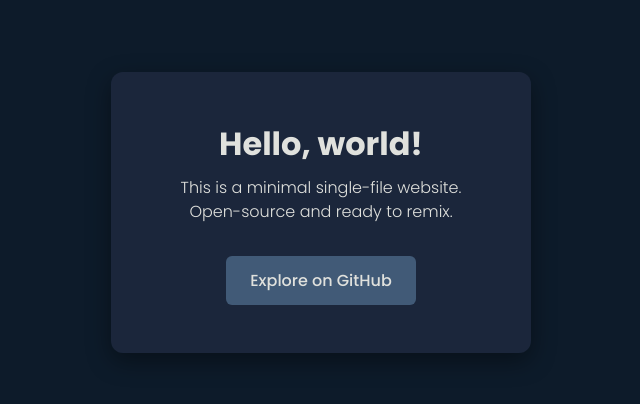
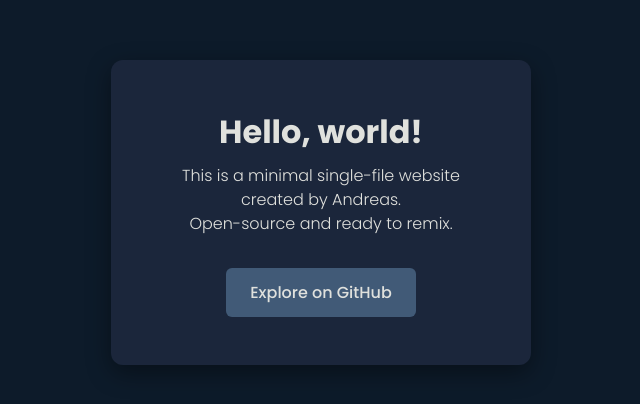
Before and after one commit to CloudHelden/DockerFoundation, a plain HTML site: page html/andreas.html in a window 1280 px wide. Shown: the part 188-592 px from the top of the page, without its empty margins (319-959 px from the left). Drawn offline with Linux system fonts and the light colour scheme.

Commit message:
weitere änderungen by andreas

```diff
--- a/html/andreas.html
+++ b/html/andreas.html
@@ -1,8 +1,9 @@
 <!doctype html>
 <html lang="en">
+
 <head>
-  <meta charset="utf-8"/>
-  <meta name="viewport" content="width=device-width, initial-scale=1"/>
+  <meta charset="utf-8" />
+  <meta name="viewport" content="width=device-width, initial-scale=1" />
   <title>Hello!</title>
 
   <!-- Google Font -->
@@ -74,8 +75,9 @@
 <body>
   <div class="card">
     <h1>Hello, world!</h1>
-    <p>This is a minimal single-file website.<br/>Open-source and ready to remix.</p>
+    <p>This is a minimal single-file website created by Andreas.<br />Open-source and ready to remix.</p>
     <a class="btn" href="https://github.com">Explore on GitHub</a>
   </div>
 </body>
+
 </html>
```
Also changed, not shown: 1 other file.
